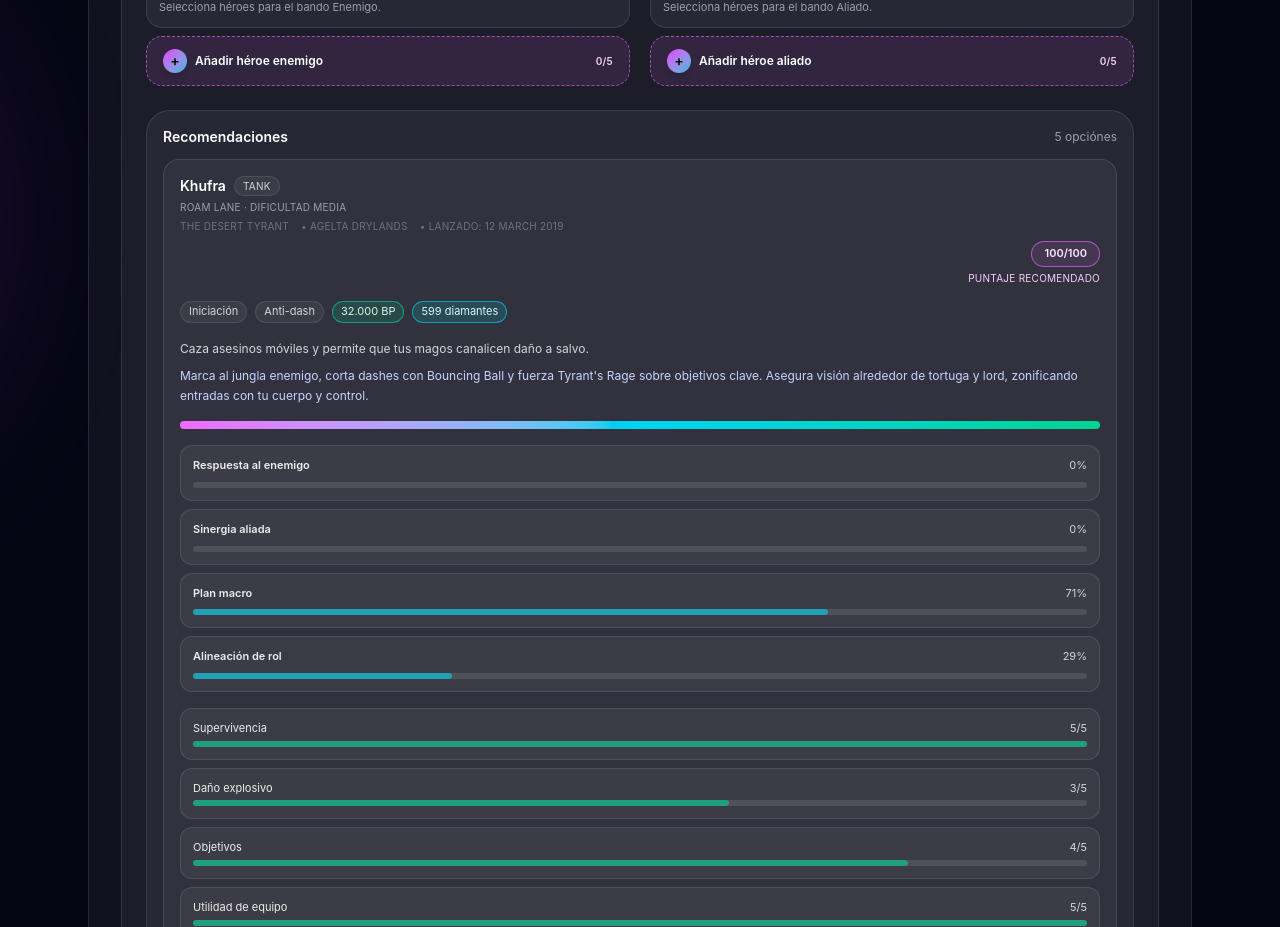
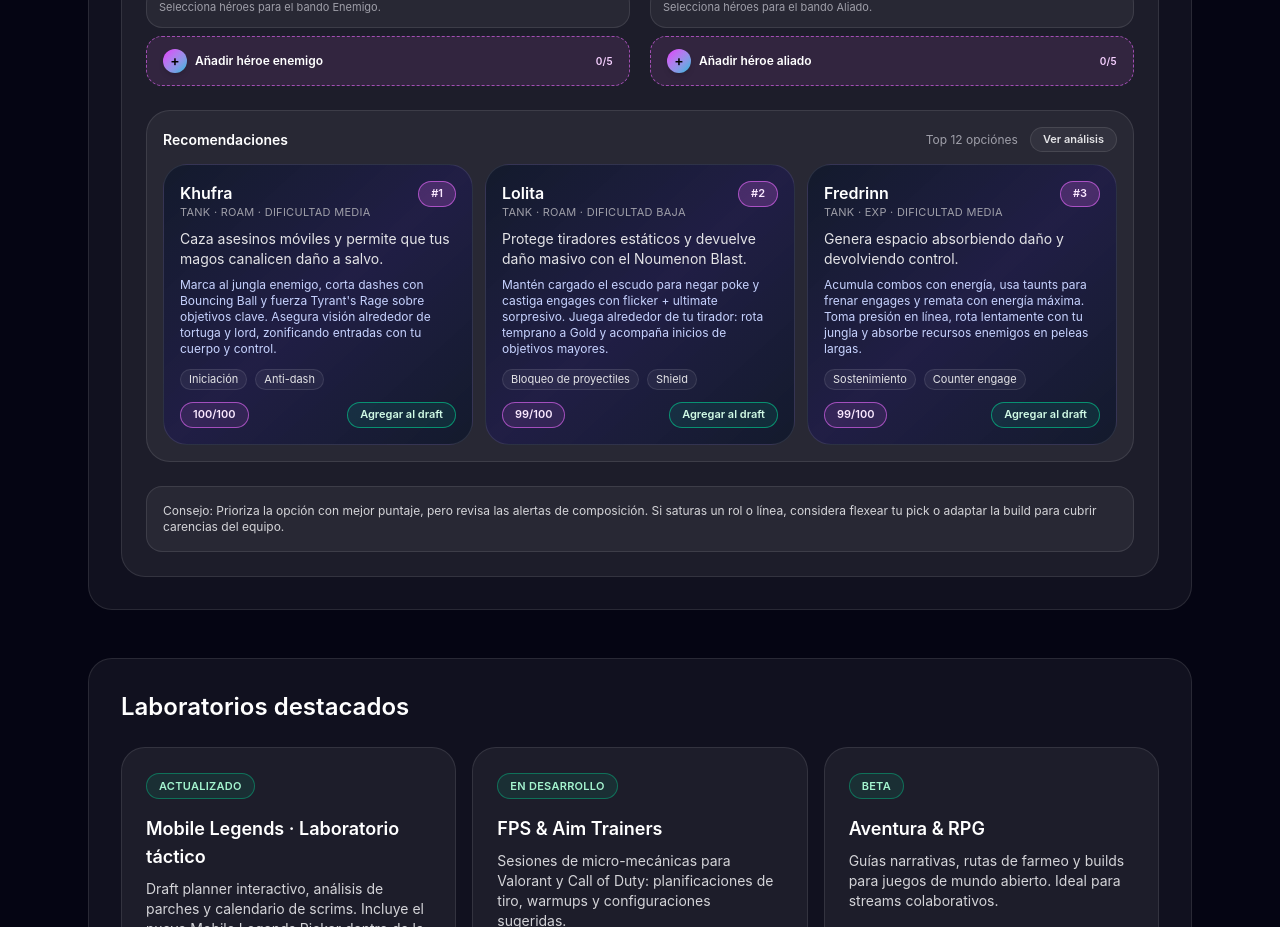
Before and after one commit to Marekpisetsky/CodevaMP, a Next.js app: page /juegos in a window 1280 px wide. Shown: the part 2140-3067 px from the top of the page. Built offline with nearby package versions, Linux system fonts and the light colour scheme.

Commit message:
Improve MLBB picker recommendations UX

```diff
--- a/src/app/components/mobile-legends-picker.tsx
+++ b/src/app/components/mobile-legends-picker.tsx
@@ -858,6 +858,8 @@ const metricLabels: Record<keyof HeroMetrics, string> = {
 const sortedHeroPool = [...heroPool].sort((a, b) => a.name.localeCompare(b.name, "es"));
 
 const MAX_TEAM_PICKS = 5;
+const MAX_RECOMMENDATIONS = 12;
+const FEATURED_RECOMMENDATIONS = 3;
 
 type DraftSide = "enemy" | "ally";
 
@@ -869,6 +871,7 @@ export default function MobileLegendsPicker() {
   const [allyPicks, setAllyPicks] = useState<string[]>([]);
   const [pickerSide, setPickerSide] = useState<DraftSide | null>(null);
   const [heroSearch, setHeroSearch] = useState("");
+  const [showAdvanced, setShowAdvanced] = useState(false);
 
   const suggestions = useMemo(() => {
     const allyInfo = allyPicks.reduce(
@@ -976,9 +979,10 @@ export default function MobileLegendsPicker() {
       .filter((entry) => entry.score > 0)
       .sort((a, b) => b.score - a.score);
 
-    const maxScore = scored[0]?.score ?? 0;
-
-    return scored.slice(0, 5).map((entry) => {
+    const limited = scored.slice(0, MAX_RECOMMENDATIONS);
+    const maxScore = limited[0]?.score ?? 0;
+
+    return limited.map((entry, index) => {
       const totalBreakdown = entry.breakdown.reduce((acc, item) => acc + item.value, 0);
       const breakdownWithPercent = entry.breakdown.map((item) => ({
         ...item,
@@ -988,9 +992,19 @@ export default function MobileLegendsPicker() {
         ...entry,
         relativeScore: maxScore > 0 ? Math.round((entry.score / maxScore) * 100) : 0,
         breakdown: breakdownWithPercent,
+        rank: index + 1,
       };
     });
   }, [activeTraits, allyPicks, enemyPicks, selectedLane, selectedRole]);
+
+  const topRecommendations = useMemo(
+    () => suggestions.slice(0, FEATURED_RECOMMENDATIONS),
+    [suggestions]
+  );
+  const extendedRecommendations = useMemo(
+    () => suggestions.slice(FEATURED_RECOMMENDATIONS),
+    [suggestions]
+  );
 
   const toggleTrait = (trait: EnemyTrait) => {
     setActiveTraits((current) =>
@@ -1238,19 +1252,100 @@ export default function MobileLegendsPicker() {
         </div>
 
         <div className="space-y-3 rounded-3xl border border-white/10 bg-white/5 p-4">
-          <div className="flex items-center justify-between">
+          <div className="flex flex-wrap items-center justify-between gap-3">
             <span className="text-sm font-semibold text-white">Recomendaciones</span>
-            <span className="text-xs text-zinc-400">
+            <div className="flex items-center gap-3 text-xs text-zinc-400">
+              <span>
                 {suggestions.length > 0
-                ? `${suggestions.length} opción${suggestions.length > 1 ? "es" : ""}`
+                  ? `Top ${suggestions.length} opción${suggestions.length > 1 ? "es" : ""}`
                   : "Ajusta filtros"}
               </span>
+              {extendedRecommendations.length > 0 && (
+                <button
+                  type="button"
+                  onClick={() => setShowAdvanced((current) => !current)}
+                  className="rounded-full border border-white/10 bg-white/5 px-3 py-1 text-[11px] font-semibold text-zinc-200 transition hover:border-white/30 hover:bg-white/10"
+                >
+                  {showAdvanced ? "Ocultar análisis" : "Ver análisis"}
+                </button>
+              )}
+            </div>
           </div>
           {suggestions.length === 0 ? (
             <p className="rounded-2xl border border-dashed border-white/10 bg-white/5 p-4 text-xs text-zinc-400">
               Añade amenazas, enemigos o aliados para personalizar la búsqueda.
             </p>
           ) : (
+            <div className="space-y-4">
+              <div className="grid gap-3 md:grid-cols-2 xl:grid-cols-3">
+                {topRecommendations.map(({ hero, traitMatches, relativeScore, plan, rank, compositionWarning }) => {
+                  const quickSentences = plan.match(/[^.]+(?:\.)?/g) ?? [plan];
+                  const quickPlan = quickSentences.slice(0, 2).join(" ").trim() || plan;
+                  const quickSpecialties = hero.specialties.slice(0, 2);
+                  const isInAllyTeam = allyPicks.includes(hero.name);
+                  const allyTeamFull = allyPicks.length >= MAX_TEAM_PICKS;
+                  const addDisabled = isInAllyTeam || allyTeamFull;
+                  return (
+                    <div
+                      key={`featured-${hero.name}`}
+                      className="flex h-full flex-col justify-between gap-3 rounded-3xl border border-white/10 bg-gradient-to-br from-slate-900/80 via-indigo-950/70 to-slate-900/80 p-4 text-left"
+                    >
+                      <div className="space-y-2">
+                        <div className="flex items-start justify-between gap-3">
+                          <div>
+                            <span className="text-base font-semibold text-white">{hero.name}</span>
+                            <p className="text-[11px] uppercase tracking-wide text-zinc-400">
+                              {hero.role} · {hero.lane} · Dificultad {hero.difficulty}
+                            </p>
+                          </div>
+                          <span className="rounded-full border border-fuchsia-400/60 bg-fuchsia-400/20 px-3 py-1 text-[11px] font-semibold text-fuchsia-100">
+                            #{rank}
+                          </span>
+                        </div>
+                        <p className="text-sm text-zinc-200">{hero.synergy}</p>
+                        <p className="text-xs text-indigo-200">{quickPlan}</p>
+                      </div>
+                      <div className="flex flex-wrap items-center gap-2 text-[11px]">
+                        {quickSpecialties.map((specialty) => (
+                          <span
+                            key={`${hero.name}-featured-${specialty}`}
+                            className="rounded-full border border-white/10 bg-white/5 px-2 py-0.5"
+                          >
+                            {specialty}
+                          </span>
+                        ))}
+                        {traitMatches.length > 0 && (
+                          <span className="rounded-full border border-cyan-400/60 bg-cyan-400/10 px-2 py-0.5 text-cyan-200">
+                            Responde {traitMatches.length} amenaza{traitMatches.length > 1 ? "s" : ""}
+                          </span>
+                        )}
+                      </div>
+                      <div className="flex items-center justify-between">
+                        <span className="rounded-full border border-fuchsia-400/60 bg-fuchsia-400/10 px-3 py-1 text-[11px] font-semibold text-fuchsia-100">
+                          {relativeScore}/100
+                        </span>
+                        <button
+                          type="button"
+                          onClick={() => handleAddPick("ally", hero.name)}
+                          disabled={addDisabled}
+                          className="rounded-full border border-emerald-400/60 bg-emerald-400/10 px-3 py-1 text-[11px] font-semibold text-emerald-100 transition hover:border-emerald-300/80 hover:bg-emerald-400/20 disabled:cursor-not-allowed disabled:border-white/10 disabled:bg-white/5 disabled:text-zinc-400"
+                        >
+                          {isInAllyTeam ? "Ya en mi draft" : "Agregar al draft"}
+                        </button>
+                      </div>
+                      {compositionWarning && (
+                        <p className="text-xs text-amber-300">{compositionWarning}</p>
+                      )}
+                    </div>
+                  );
+                })}
+              </div>
+
+              {showAdvanced && (
+                <div className="space-y-3">
+                  <p className="text-[11px] uppercase tracking-wide text-zinc-400">
+                    Análisis detallado de cada opción
+                  </p>
                   <ul className="space-y-3">
                     {suggestions.map(
                       ({
@@ -1262,6 +1357,7 @@ export default function MobileLegendsPicker() {
                         relativeScore,
                         breakdown,
                         compositionWarning,
+                        rank,
                       }) => {
                         const costChips = getHeroCostChips(hero.costs);
                         return (
@@ -1273,6 +1369,9 @@ export default function MobileLegendsPicker() {
                                   <span className="rounded-full border border-white/10 bg-white/5 px-2 py-0.5 text-[10px] uppercase tracking-wide text-zinc-300">
                                     {hero.role}
                                   </span>
+                                  <span className="rounded-full border border-fuchsia-400/60 bg-fuchsia-400/10 px-2 py-0.5 text-[10px] uppercase tracking-wide text-fuchsia-100">
+                                    #{rank}
+                                  </span>
                                 </div>
                                 <span className="text-[10px] uppercase tracking-wide text-zinc-400">
                                   {hero.lane} lane · Dificultad {hero.difficulty}
@@ -1393,6 +1492,9 @@ export default function MobileLegendsPicker() {
                       }
                     )}
                   </ul>
+                </div>
+              )}
+            </div>
           )}
         </div>
       </div>
```
Lines whose indentation alone changed are shown as unchanged.
